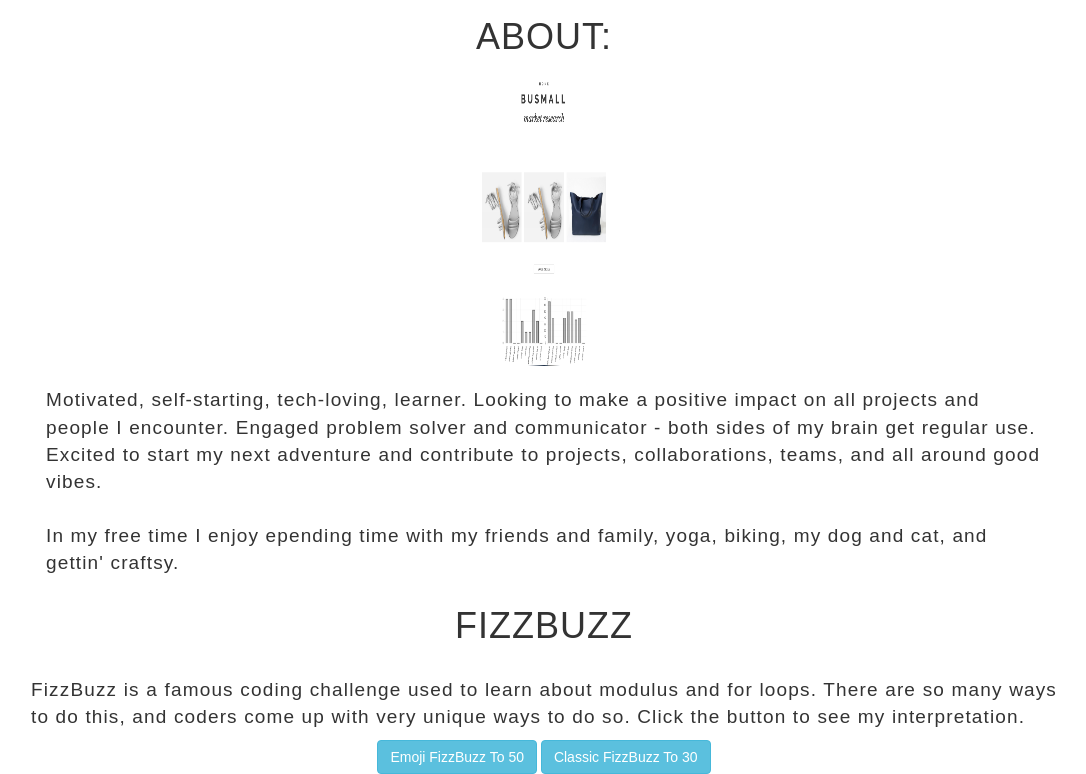
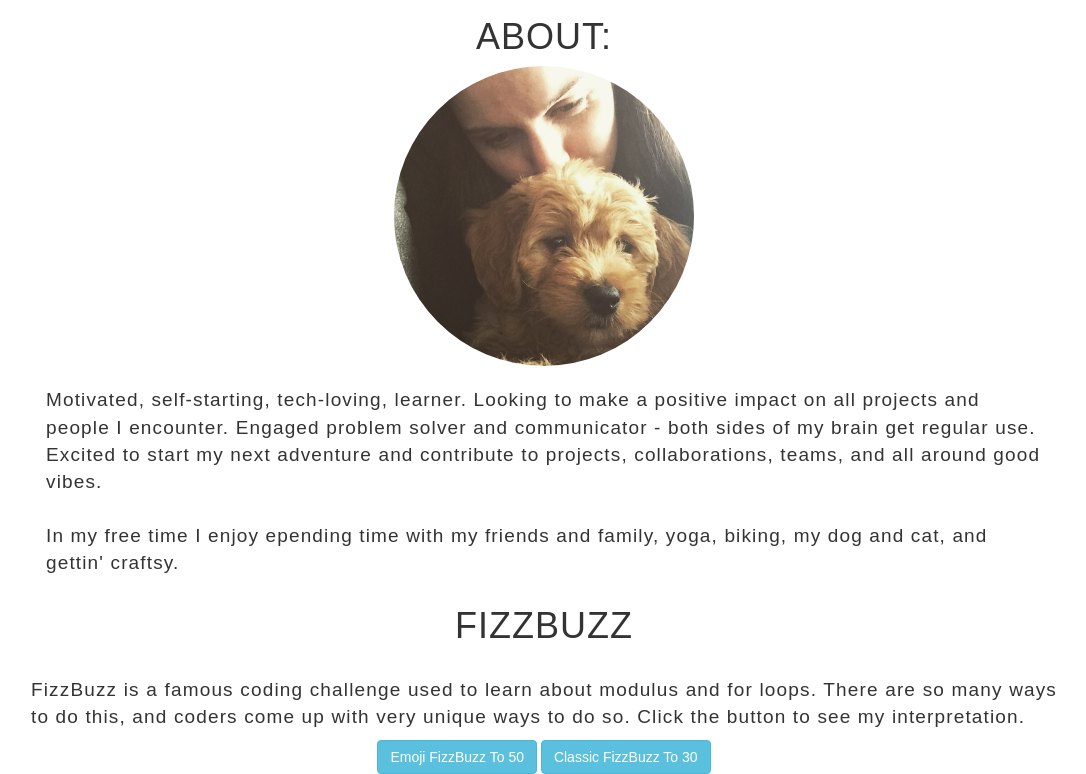
Before and after one commit to hgaskins/portfolio, a website with bundled scripts: page index.html in a window 1280 px wide. Shown: the part 1539-2313 px from the top of the page, without its empty margins (24-1110 px from the left). Built offline with nearby package versions, Linux system fonts and the light colour scheme.

Commit message:
renamed image

```diff
--- a/index.html
+++ b/index.html
@@ -103,7 +103,7 @@
                 <section id="about" class="tab-content col-md-12">
                     <section>
                       <h1>About:</h1>
-                      <img src="img/busmal.png" alt="picture of me with dog" class="meImg"/>
+                      <img src="img/hannahRoo.jpg" alt="picture of me with dog" class="meImg"/>
                       <p class="text-left">
                           Motivated, self-starting,
                           tech-loving, learner. Looking
```
Also changed, not shown: img/hannahRoo.jpg (renamed from img/me.JPG).
